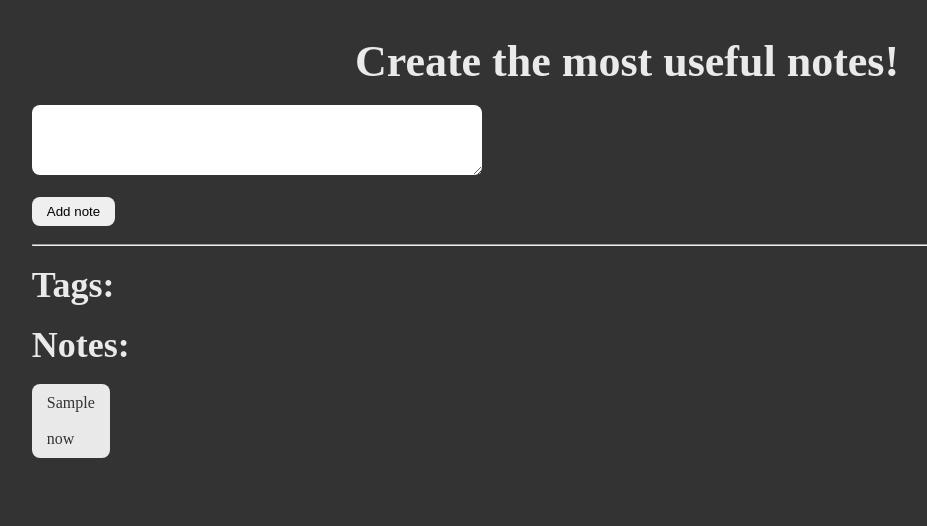
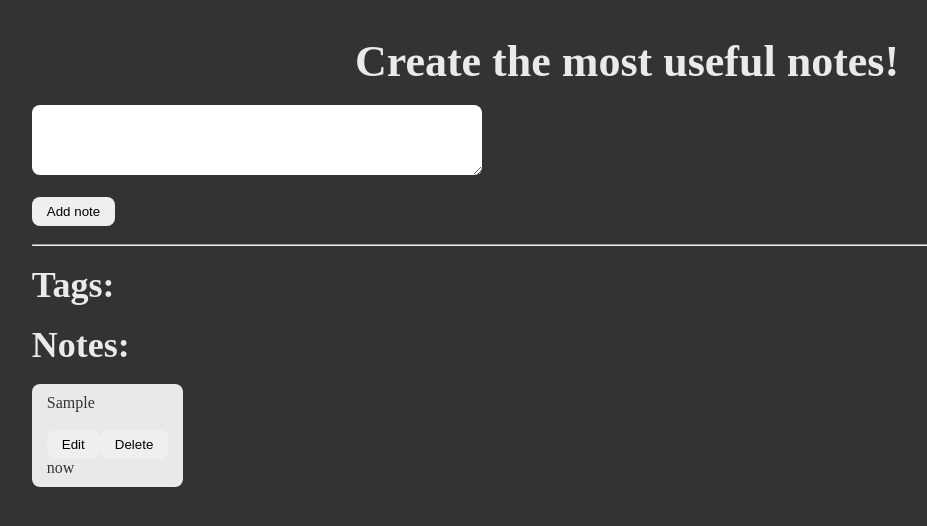
Before and after one commit to Maksim-Attsetski/test-ivashin, a React (Create React App) app: page / in a window 1280 px wide. Both pictures are taken after typing "Sample" into the empty fields and a click on the button "Add note". Shown: the top 526 px of the page, without its empty margins (13-940 px from the left). Built offline with nearby package versions, Linux system fonts and the light colour scheme.

Commit message:
add ability to edit and delete note

```diff
--- a/src/widgets/Note/components/NoteItem/index.tsx
+++ b/src/widgets/Note/components/NoteItem/index.tsx
@@ -1,17 +1,43 @@
-import React, { FC, memo } from 'react';
-import { INote } from 'widgets/Note';
+import React, { FC, memo, useState } from 'react';
+import { INote, useNote } from 'widgets/Note';
 
 import s from './NoteItem.module.scss';
 import { DateHelper } from 'shared';
+import { Button, Input } from 'UI';
 
 interface IProps {
   note: INote;
 }
 
 const NoteItem: FC<IProps> = ({ note }) => {
+  const { onEditNote, onDeleteNote } = useNote();
+
+  const [isEdit, setIsEdit] = useState<boolean>(false);
+  const [editText, setEditText] = useState<string>(note.text);
+
+  const onClickEdit = () => {
+    if (!isEdit) {
+      setIsEdit(true);
+    } else {
+      onEditNote({
+        ...note,
+        text: editText,
+        tags: editText.match(/#\w+/g) ?? [],
+      });
+      setIsEdit(false);
+    }
+  };
+
   return (
     <div className={s.note}>
-      <div>{note.text}</div>
+      {isEdit ? (
+        <Input text={editText} setText={setEditText} multiLines />
+      ) : (
+        <div>{note.text}</div>
+      )}
+      <br />
+      <Button onClick={onClickEdit}>{isEdit ? 'Save' : 'Edit'}</Button>
+      <Button onClick={() => onDeleteNote(note.id)}>Delete</Button>
       <br />
       <div>{DateHelper.getTimeString(note.createdAt)}</div>
     </div>
```
